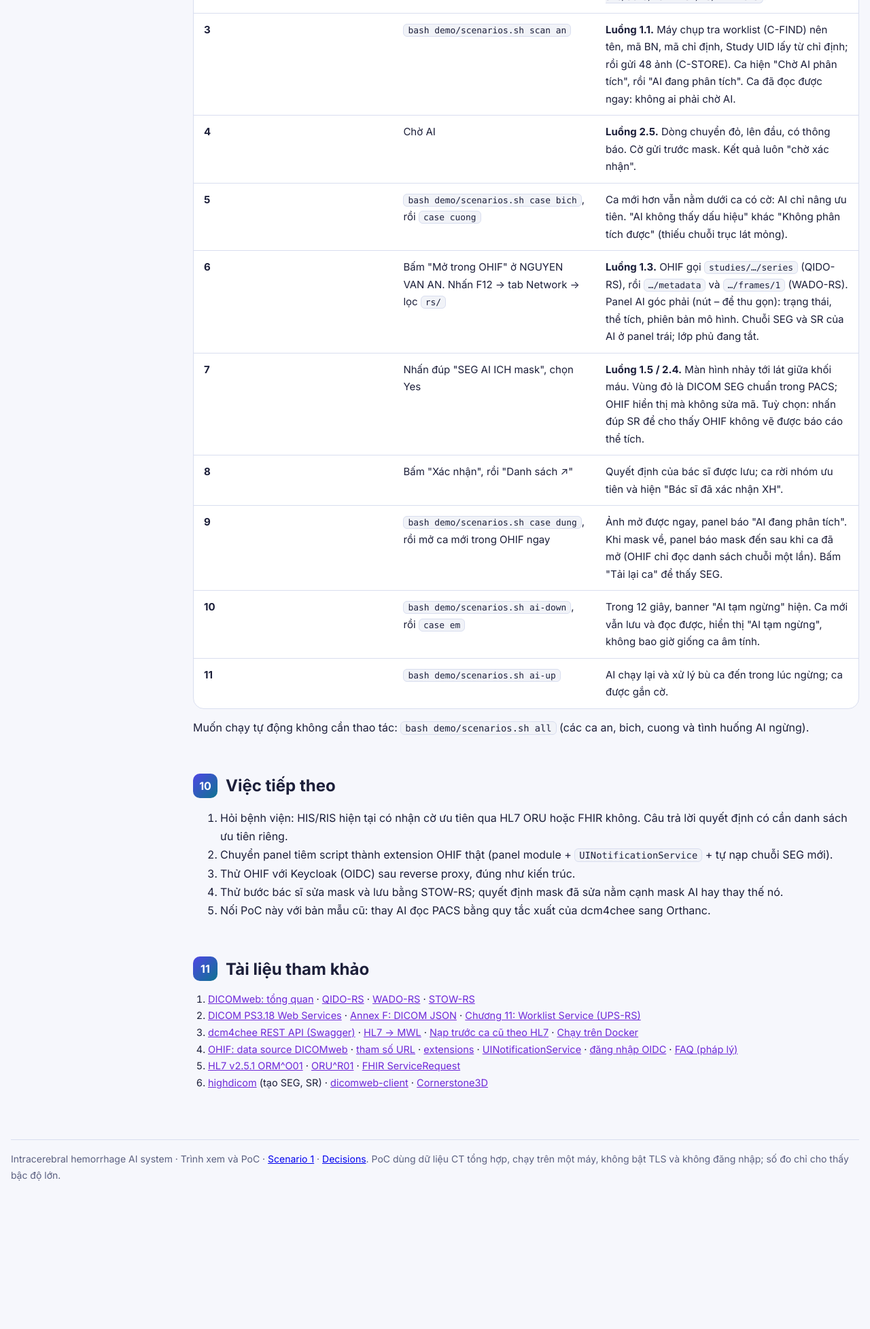
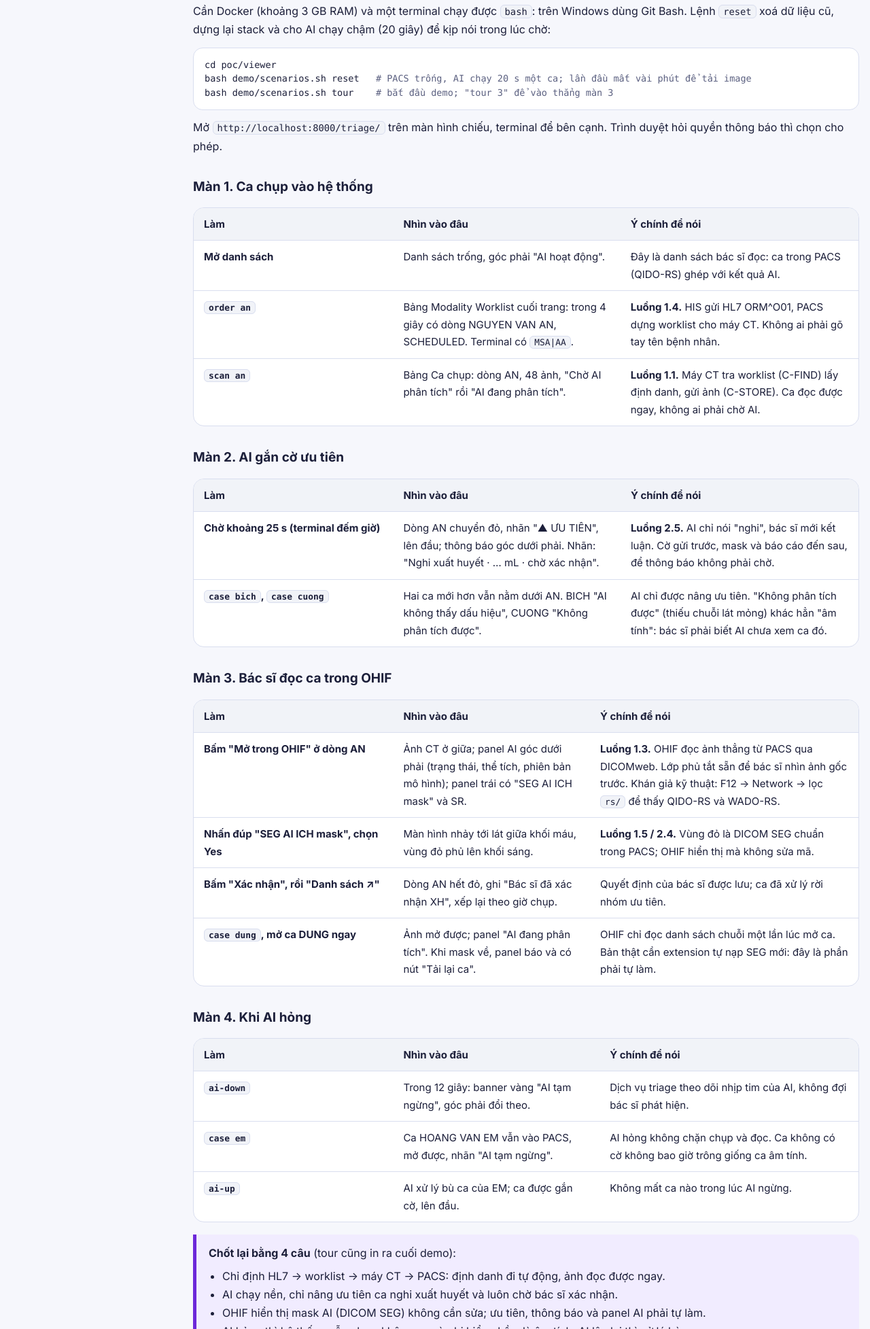
Before and after one commit to jikei25/ich-architecture, a plain HTML site: page viewer.html in a window 1280 px wide. Shown: the part 10045-12000 px from the top of the page at 68% size. Before the commit the page ends 11866 px from the top, so only its background shows below. Drawn offline with Linux system fonts and the light colour scheme.

Commit message:
docs: restructure the viewer PoC demo into four acts with a guided tour
Add 'reset', 'tour [act]' and 'wait' to demo/scenarios.sh. The tour runs each
step, prints where to look on screen and the point to make, shows the AI state
live while waiting, and pauses for Enter. Rewrite the demo section of
viewer.html and the README around the same four acts, with a patient and
status cheat sheet and a troubleshooting list.

```diff
--- a/viewer.html
+++ b/viewer.html
@@ -170,6 +170,7 @@ pre.code .c{color:var(--muted)}
 .shots figcaption b{color:var(--violet)}
 .ok{color:var(--emerald);font-weight:700}.part{color:var(--amber);font-weight:700}.no{color:var(--rose);font-weight:700}
 td.st{white-space:nowrap}
+#run~h3{font-size:19px;margin:30px 0 6px}
 </style>
 <link rel="stylesheet" href="assets/site.css">
 <script>try{var t=localStorage.getItem("ich-theme");if(t)document.documentElement.setAttribute("data-theme",t)}catch(e){}</script>
@@ -388,27 +389,89 @@ POST /triage/api/heartbeat            <span class="c">AI báo còn sống; mất
 </table></div>
 
 <h2 class="sec" id="run"><span class="n">9</span>Cách demo cho team</h2>
-<p>Cần Docker (khoảng 3 GB RAM cho cả stack). Mã nguồn ở <code>poc/viewer/</code>, bản tiếng Anh của hướng dẫn này nằm trong <code>poc/viewer/README.md</code>. Demo chạy tay, khoảng 10 phút; người trình bày gõ từng lệnh để có thời gian giải thích.</p>
-<p><b>Chuẩn bị:</b> mở một terminal ở <code>poc/viewer</code> và một trình duyệt. Dùng dữ liệu sạch, và cho AI chạy chậm lại (20 giây) để kịp nói trong lúc chờ:</p>
+<p>Demo kể một câu chuyện: một ca CT sọ đi từ chỉ định tới lúc bác sĩ xác nhận, rồi xem chuyện gì xảy ra khi AI hỏng. Khoảng 10 phút, chia 4 màn. Lệnh <code>tour</code> dẫn từng bước ngay trong terminal: in lệnh đang chạy, chỗ cần nhìn trên màn hình và ý chính để nói, rồi chờ Enter. Bản tiếng Anh nằm trong <code>poc/viewer/README.md</code>.</p>
+<div class="grid">
+<div class="card c-blue"><div class="v tc-blue">Màn 1 · 2 phút</div><h4>Ca chụp vào hệ thống</h4><p>HIS gửi chỉ định, máy CT tự lấy thông tin bệnh nhân, ảnh vào PACS và đọc được ngay.</p></div>
+<div class="card c-violet"><div class="v tc-violet">Màn 2 · 2 phút</div><h4>AI gắn cờ ưu tiên</h4><p>Ca nghi xuất huyết nhảy lên đầu, có thông báo. AI chỉ nâng ưu tiên, không bao giờ hạ.</p></div>
+<div class="card c-pink"><div class="v tc-pink">Màn 3 · 4 phút</div><h4>Bác sĩ đọc trong OHIF</h4><p>Bật vùng AI khoanh, xác nhận. Mở một ca trước khi AI xong để thấy giới hạn của OHIF.</p></div>
+<div class="card c-amber"><div class="v tc-amber">Màn 4 · 2 phút</div><h4>Khi AI hỏng</h4><p>Ca vẫn chụp và đọc được, không bị nhầm là âm tính; AI lên lại thì xử lý bù.</p></div>
+</div>
+
+<h3>Chuẩn bị (trước giờ demo 5 phút)</h3>
+<p>Cần Docker (khoảng 3 GB RAM) và một terminal chạy được <code>bash</code>: trên Windows dùng Git Bash. Lệnh <code>reset</code> xoá dữ liệu cũ, dựng lại stack và cho AI chạy chậm (20 giây) để kịp nói trong lúc chờ:</p>
 <pre class="code">cd poc/viewer
-docker compose down -v                                   <span class="c"># xoá dữ liệu cũ</span>
-INFERENCE_SECONDS=20 docker compose up -d --build --wait <span class="c"># PACS, OHIF, AI giả lập, dịch vụ triage, proxy</span>
-<span class="c"># danh sách ưu tiên: http://localhost:8000/triage/    OHIF: http://localhost:8000/    dcm4chee: http://localhost:8000/dcm4chee-arc/ui2/</span></pre>
+bash demo/scenarios.sh reset   <span class="c"># PACS trống, AI chạy 20 s một ca; lần đầu mất vài phút để tải image</span>
+bash demo/scenarios.sh tour    <span class="c"># bắt đầu demo; "tour 3" để vào thẳng màn 3</span></pre>
+<p>Mở <code>http://localhost:8000/triage/</code> trên màn hình chiếu, terminal để bên cạnh. Trình duyệt hỏi quyền thông báo thì chọn cho phép.</p>
+
+<h3>Màn 1. Ca chụp vào hệ thống</h3>
 <div class="tbl"><table>
-<tr><th>#</th><th>Làm</th><th>Cho xem và giải thích</th></tr>
-<tr><td class="k">1</td><td>Mở <code>http://localhost:8000/triage/</code></td><td>Danh sách trống, "AI hoạt động". Danh sách = danh sách ca từ PACS (QIDO-RS) ghép với kết quả AI.</td></tr>
-<tr><td class="k">2</td><td><code>bash demo/scenarios.sh order an</code></td><td><b>Luồng 1.4.</b> Terminal in bản tin HL7 ORM^O01 và ACK <code>MSA|AA</code> của PACS. Trong 4 giây, bảng Modality Worklist hiện chỉ định ở trạng thái SCHEDULED. Response gốc: <code>/dcm4chee-arc/aets/WORKLIST/rs/mwlitems</code>.</td></tr>
-<tr><td class="k">3</td><td><code>bash demo/scenarios.sh scan an</code></td><td><b>Luồng 1.1.</b> Máy chụp tra worklist (C-FIND) nên tên, mã BN, mã chỉ định, Study UID lấy từ chỉ định; rồi gửi 48 ảnh (C-STORE). Ca hiện "Chờ AI phân tích", rồi "AI đang phân tích". Ca đã đọc được ngay: không ai phải chờ AI.</td></tr>
-<tr><td class="k">4</td><td>Chờ AI</td><td><b>Luồng 2.5.</b> Dòng chuyển đỏ, lên đầu, có thông báo. Cờ gửi trước mask. Kết quả luôn "chờ xác nhận".</td></tr>
-<tr><td class="k">5</td><td><code>bash demo/scenarios.sh case bich</code>, rồi <code>case cuong</code></td><td>Ca mới hơn vẫn nằm dưới ca có cờ: AI chỉ nâng ưu tiên. "AI không thấy dấu hiệu" khác "Không phân tích được" (thiếu chuỗi trục lát mỏng).</td></tr>
-<tr><td class="k">6</td><td>Bấm "Mở trong OHIF" ở NGUYEN VAN AN. Nhấn F12 → tab Network → lọc <code>rs/</code></td><td><b>Luồng 1.3.</b> OHIF gọi <code>studies/…/series</code> (QIDO-RS), rồi <code>…/metadata</code> và <code>…/frames/1</code> (WADO-RS). Panel AI góc phải (nút – để thu gọn): trạng thái, thể tích, phiên bản mô hình. Chuỗi SEG và SR của AI ở panel trái; lớp phủ đang tắt.</td></tr>
-<tr><td class="k">7</td><td>Nhấn đúp "SEG AI ICH mask", chọn Yes</td><td><b>Luồng 1.5 / 2.4.</b> Màn hình nhảy tới lát giữa khối máu. Vùng đỏ là DICOM SEG chuẩn trong PACS; OHIF hiển thị mà không sửa mã. Tuỳ chọn: nhấn đúp SR để cho thấy OHIF không vẽ được báo cáo thể tích.</td></tr>
-<tr><td class="k">8</td><td>Bấm "Xác nhận", rồi "Danh sách ↗"</td><td>Quyết định của bác sĩ được lưu; ca rời nhóm ưu tiên và hiện "Bác sĩ đã xác nhận XH".</td></tr>
-<tr><td class="k">9</td><td><code>bash demo/scenarios.sh case dung</code>, rồi mở ca mới trong OHIF ngay</td><td>Ảnh mở được ngay, panel báo "AI đang phân tích". Khi mask về, panel báo mask đến sau khi ca đã mở (OHIF chỉ đọc danh sách chuỗi một lần). Bấm "Tải lại ca" để thấy SEG.</td></tr>
-<tr><td class="k">10</td><td><code>bash demo/scenarios.sh ai-down</code>, rồi <code>case em</code></td><td>Trong 12 giây, banner "AI tạm ngừng" hiện. Ca mới vẫn lưu và đọc được, hiển thị "AI tạm ngừng", không bao giờ giống ca âm tính.</td></tr>
-<tr><td class="k">11</td><td><code>bash demo/scenarios.sh ai-up</code></td><td>AI chạy lại và xử lý bù ca đến trong lúc ngừng; ca được gắn cờ.</td></tr>
+<tr><th>Làm</th><th>Nhìn vào đâu</th><th>Ý chính để nói</th></tr>
+<tr><td class="k">Mở danh sách</td><td>Danh sách trống, góc phải "AI hoạt động".</td><td>Đây là danh sách bác sĩ đọc: ca trong PACS (QIDO-RS) ghép với kết quả AI.</td></tr>
+<tr><td class="k"><code>order an</code></td><td>Bảng Modality Worklist cuối trang: trong 4 giây có dòng NGUYEN VAN AN, SCHEDULED. Terminal có <code>MSA|AA</code>.</td><td><b>Luồng 1.4.</b> HIS gửi HL7 ORM^O01, PACS dựng worklist cho máy CT. Không ai phải gõ tay tên bệnh nhân.</td></tr>
+<tr><td class="k"><code>scan an</code></td><td>Bảng Ca chụp: dòng AN, 48 ảnh, "Chờ AI phân tích" rồi "AI đang phân tích".</td><td><b>Luồng 1.1.</b> Máy CT tra worklist (C-FIND) lấy định danh, gửi ảnh (C-STORE). Ca đọc được ngay, không ai phải chờ AI.</td></tr>
 </table></div>
-<p>Muốn chạy tự động không cần thao tác: <code>bash demo/scenarios.sh all</code> (các ca an, bich, cuong và tình huống AI ngừng).</p>
+
+<h3>Màn 2. AI gắn cờ ưu tiên</h3>
+<div class="tbl"><table>
+<tr><th>Làm</th><th>Nhìn vào đâu</th><th>Ý chính để nói</th></tr>
+<tr><td class="k">Chờ khoảng 25 s (terminal đếm giờ)</td><td>Dòng AN chuyển đỏ, nhãn "▲ ƯU TIÊN", lên đầu; thông báo góc dưới phải. Nhãn: "Nghi xuất huyết · … mL · chờ xác nhận".</td><td><b>Luồng 2.5.</b> AI chỉ nói "nghi", bác sĩ mới kết luận. Cờ gửi trước, mask và báo cáo đến sau, để thông báo không phải chờ.</td></tr>
+<tr><td class="k"><code>case bich</code>, <code>case cuong</code></td><td>Hai ca mới hơn vẫn nằm dưới AN. BICH "AI không thấy dấu hiệu", CUONG "Không phân tích được".</td><td>AI chỉ được nâng ưu tiên. "Không phân tích được" (thiếu chuỗi lát mỏng) khác hẳn "âm tính": bác sĩ phải biết AI chưa xem ca đó.</td></tr>
+</table></div>
+
+<h3>Màn 3. Bác sĩ đọc ca trong OHIF</h3>
+<div class="tbl"><table>
+<tr><th>Làm</th><th>Nhìn vào đâu</th><th>Ý chính để nói</th></tr>
+<tr><td class="k">Bấm "Mở trong OHIF" ở dòng AN</td><td>Ảnh CT ở giữa; panel AI góc dưới phải (trạng thái, thể tích, phiên bản mô hình); panel trái có "SEG AI ICH mask" và SR.</td><td><b>Luồng 1.3.</b> OHIF đọc ảnh thẳng từ PACS qua DICOMweb. Lớp phủ tắt sẵn để bác sĩ nhìn ảnh gốc trước. Khán giả kỹ thuật: F12 → Network → lọc <code>rs/</code> để thấy QIDO-RS và WADO-RS.</td></tr>
+<tr><td class="k">Nhấn đúp "SEG AI ICH mask", chọn Yes</td><td>Màn hình nhảy tới lát giữa khối máu, vùng đỏ phủ lên khối sáng.</td><td><b>Luồng 1.5 / 2.4.</b> Vùng đỏ là DICOM SEG chuẩn trong PACS; OHIF hiển thị mà không sửa mã.</td></tr>
+<tr><td class="k">Bấm "Xác nhận", rồi "Danh sách ↗"</td><td>Dòng AN hết đỏ, ghi "Bác sĩ đã xác nhận XH", xếp lại theo giờ chụp.</td><td>Quyết định của bác sĩ được lưu; ca đã xử lý rời nhóm ưu tiên.</td></tr>
+<tr><td class="k"><code>case dung</code>, mở ca DUNG ngay</td><td>Ảnh mở được; panel "AI đang phân tích". Khi mask về, panel báo và có nút "Tải lại ca".</td><td>OHIF chỉ đọc danh sách chuỗi một lần lúc mở ca. Bản thật cần extension tự nạp SEG mới: đây là phần phải tự làm.</td></tr>
+</table></div>
+
+<h3>Màn 4. Khi AI hỏng</h3>
+<div class="tbl"><table>
+<tr><th>Làm</th><th>Nhìn vào đâu</th><th>Ý chính để nói</th></tr>
+<tr><td class="k"><code>ai-down</code></td><td>Trong 12 giây: banner vàng "AI tạm ngừng", góc phải đổi theo.</td><td>Dịch vụ triage theo dõi nhịp tim của AI, không đợi bác sĩ phát hiện.</td></tr>
+<tr><td class="k"><code>case em</code></td><td>Ca HOANG VAN EM vẫn vào PACS, mở được, nhãn "AI tạm ngừng".</td><td>AI hỏng không chặn chụp và đọc. Ca không có cờ không bao giờ trông giống ca âm tính.</td></tr>
+<tr><td class="k"><code>ai-up</code></td><td>AI xử lý bù ca của EM; ca được gắn cờ, lên đầu.</td><td>Không mất ca nào trong lúc AI ngừng.</td></tr>
+</table></div>
+<div class="callout"><b>Chốt lại bằng 4 câu</b> (tour cũng in ra cuối demo):
+<ul>
+<li>Chỉ định HL7 → worklist → máy CT → PACS: định danh đi tự động, ảnh đọc được ngay.</li>
+<li>AI chạy nền, chỉ nâng ưu tiên ca nghi xuất huyết và luôn chờ bác sĩ xác nhận.</li>
+<li>OHIF hiển thị mask AI (DICOM SEG) không cần sửa; ưu tiên, thông báo và panel AI phải tự làm.</li>
+<li>AI hỏng thì hệ thống vẫn chạy, không ca nào bị hiểu nhầm là âm tính, AI lên lại thì xử lý bù.</li>
+</ul></div>
+
+<h3>Bảng tra nhanh</h3>
+<div class="tbl"><table>
+<tr><th>Bệnh nhân (tổng hợp)</th><th>Lệnh</th><th>Loại ảnh</th><th>Dùng ở</th></tr>
+<tr><td class="k">NGUYEN VAN AN</td><td><code>an</code></td><td>Có khối 72 HU, AI gắn cờ</td><td>Màn 1–3</td></tr>
+<tr><td class="k">TRAN THI BICH</td><td><code>bich</code></td><td>Bình thường</td><td>Màn 2</td></tr>
+<tr><td class="k">LE VAN CUONG</td><td><code>cuong</code></td><td>Chỉ có chuỗi dày 5 mm</td><td>Màn 2</td></tr>
+<tr><td class="k">PHAM THI DUNG</td><td><code>dung</code></td><td>Có khối, mở trước khi AI xong</td><td>Màn 3</td></tr>
+<tr><td class="k">HOANG VAN EM</td><td><code>em</code></td><td>Có khối, gửi lúc AI ngừng</td><td>Màn 4</td></tr>
+</table></div>
+<div class="tbl"><table>
+<tr><th>Nhãn trên danh sách</th><th>Nghĩa</th></tr>
+<tr><td class="k">Chờ AI phân tích</td><td>Ảnh đã vào PACS, AI đang chờ đủ ảnh (khoảng 6 giây)</td></tr>
+<tr><td class="k">AI đang phân tích</td><td>AI đang chạy; ca vẫn đọc được bình thường</td></tr>
+<tr><td class="k">Nghi xuất huyết · chờ xác nhận</td><td>AI gắn cờ; ca nằm đầu danh sách cho tới khi bác sĩ xác nhận hoặc bác bỏ</td></tr>
+<tr><td class="k">AI không thấy dấu hiệu</td><td>AI đã xem và không thấy; không phải kết luận âm tính</td></tr>
+<tr><td class="k">Không phân tích được</td><td>Ảnh không đủ điều kiện (thiếu chuỗi trục lát mỏng); AI chưa xem</td></tr>
+<tr><td class="k">Không có kết quả AI</td><td>AI lỗi hoặc quá 60 giây chưa xong</td></tr>
+<tr><td class="k">AI tạm ngừng</td><td>Mất nhịp tim của AI quá 12 giây</td></tr>
+</table></div>
+
+<h3>Nếu có trục trặc</h3>
+<ul>
+<li><b>Tour báo "Stack chưa chạy"</b>: chạy <code>bash demo/scenarios.sh reset</code> và chờ lệnh xong.</li>
+<li><b>PACS còn ca của lượt trước</b>: <code>reset</code> rồi chạy lại tour. Đang giữa chừng thì vào thẳng màn kế, ví dụ <code>bash demo/scenarios.sh tour 3</code>.</li>
+<li><b>AI xong trước khi kịp mở ca DUNG</b>: AI đang chạy nhanh hơn 20 giây; <code>reset</code> sẽ đặt lại. Muốn chậm hơn: <code>INFERENCE_SECONDS=30 bash demo/scenarios.sh reset</code>.</li>
+<li><b>OHIF không thấy chuỗi SEG</b>: bấm "Tải lại ca" trong panel AI, hoặc F5.</li>
+<li><b>Quên bật lại AI</b>: <code>bash demo/scenarios.sh ai-up</code>.</li>
+</ul>
+<p>Vẫn chạy được từng lệnh lẻ (<code>order</code>, <code>scan</code>, <code>case</code>, <code>wait</code>, <code>ai-down</code>, <code>ai-up</code>). <code>bash demo/scenarios.sh all</code> chạy các ca an, bich, cuong và tình huống AI ngừng mà không cần thao tác.</p>
 
 <h2 class="sec" id="next"><span class="n">10</span>Việc tiếp theo</h2>
 <ol>
```
Also changed, not shown: 2 other files.
